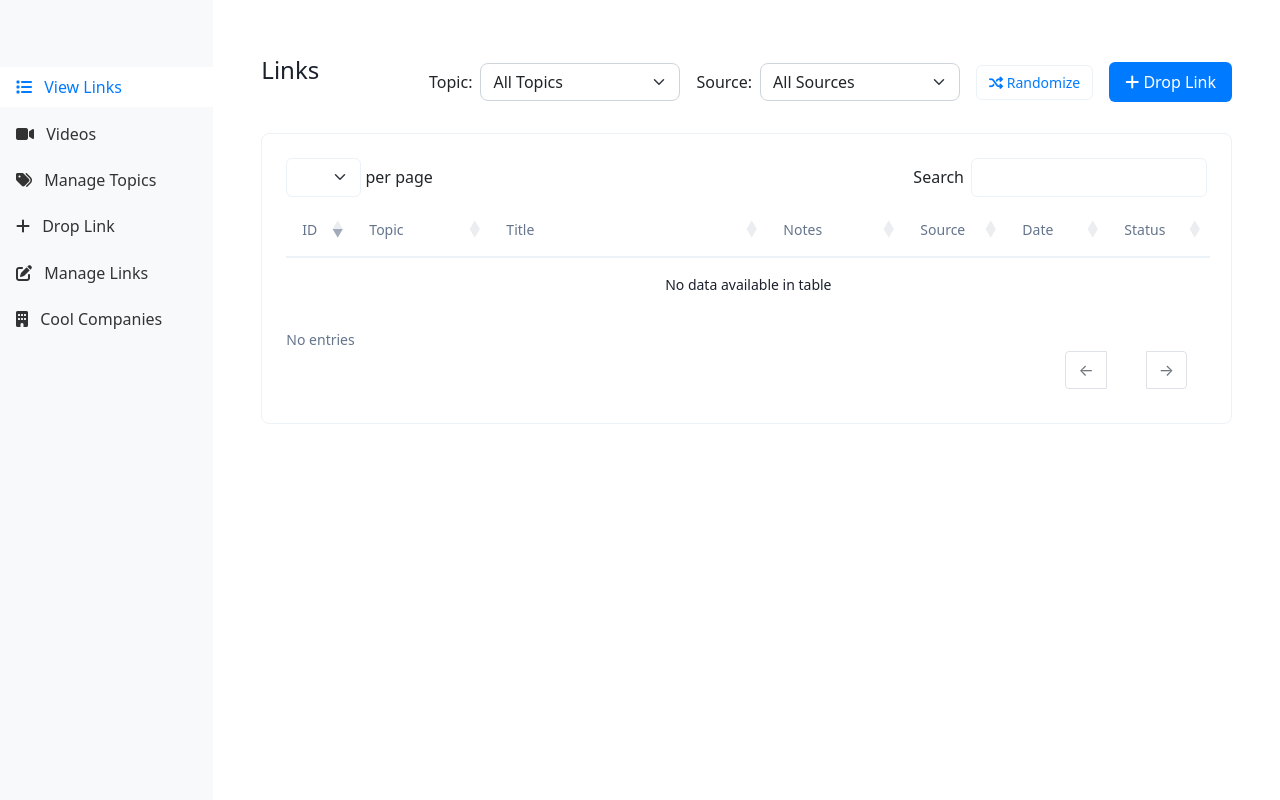
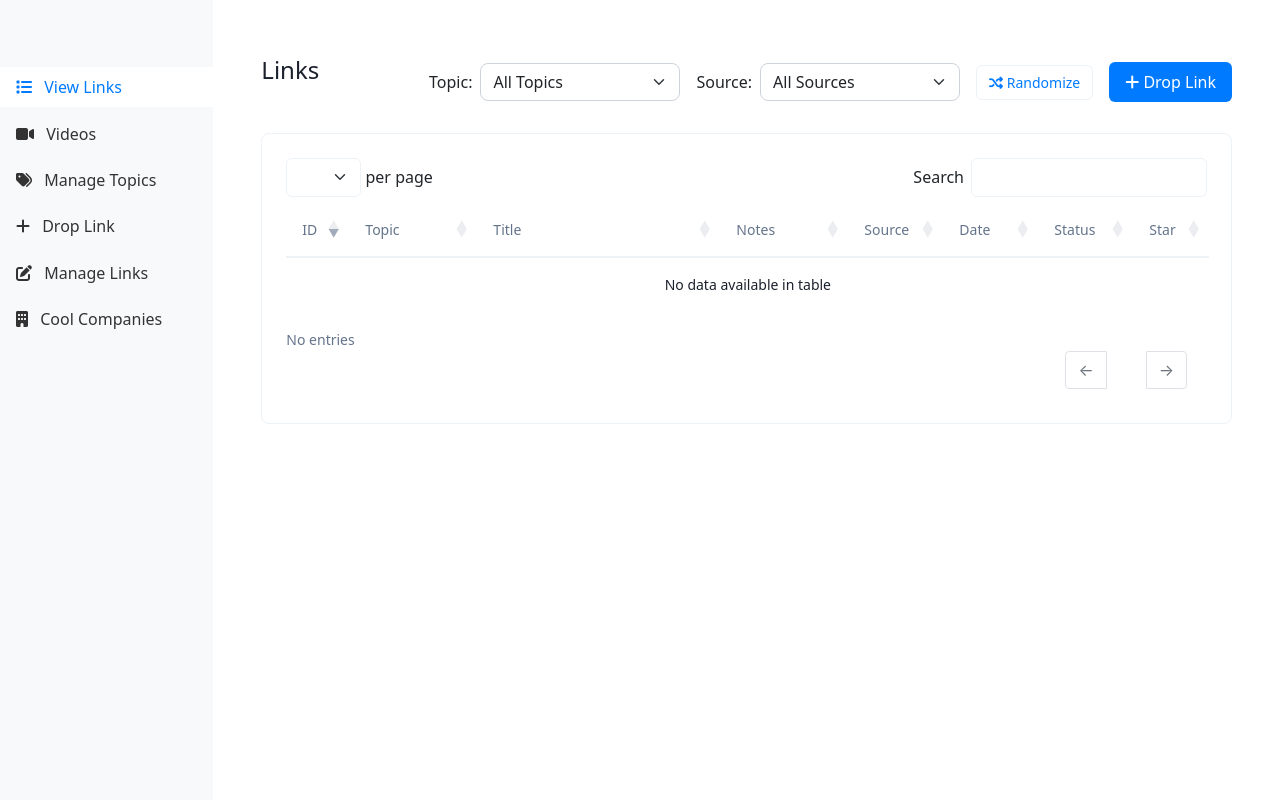
Before and after one commit to ghrjeon/droplinks, a FastAPI app: page /view in a window 1280 px wide. Run offline with FastAPI, Linux system fonts and the light colour scheme; data that the repository does not hold is empty; some libraries are stand-ins or nearby versions.

Commit message:
add stars

```diff
--- a/templates/view.html
+++ b/templates/view.html
@@ -86,11 +86,12 @@
                 <tr>
                     <th style="width: 5%">ID</th>
                     <th style="width: 15%">Topic</th>
-                    <th style="width: 35%">Title</th>
+                    <th style="width: 33%">Title</th>
                     <th style="width: 15%">Notes</th>
                     <th style="width: 10%">Source</th>
                     <th style="width: 10%">Date</th>
                     <th style="width: 10%">Status</th>
+                    <th style="width: 7%">Star</th>
                     <th style="width: 0">Random</th>
                 </tr>
             </thead>
@@ -114,6 +115,16 @@
                             <option value="read-again" {% if link.status == 'read-again' %}selected{% endif %}>Again</option>
                         </select>
                     </td>
+                    <td data-star="{{ link.star }}">
+                        <select style= 'border: none;' class="form-select form-select-sm star-select" data-link-id="{{ link.id }}">
+                            <option value="0" {% if link.star == 0 %}selected{% endif %}>⭐</option>
+                            <option value="1" {% if link.star == 1 %}selected{% endif %}>1</option>
+                            <option value="2" {% if link.star == 2 %}selected{% endif %}>2</option>
+                            <option value="3" {% if link.star == 3 %}selected{% endif %}>3</option>
+                            <option value="4" {% if link.star == 4 %}selected{% endif %}>4</option>
+                            <option value="5" {% if link.star == 5 %}selected{% endif %}>5</option>
+                        </select>
+                    </td>
                     <td>0</td>
                 </tr>
                 {% endfor %}
@@ -131,7 +142,7 @@
             "pageLength": 15,
             "columnDefs": [
                 {
-                    "targets": [6],
+                    "targets": [6, 7],
                     "render": function(data, type, row) {
                         if (type === 'sort') {
                             return $(data).find('option:selected').val();
@@ -140,7 +151,7 @@
                     }
                 },
                 {
-                    "targets": [7],
+                    "targets": [8],
                     "visible": false
                 }
             ],
@@ -205,6 +216,33 @@
             localStorage.setItem('addLinkFormExpanded', 'false');
         });
 
+
+        // Handle star changes
+        $(document).on('change', '.star-select', function() {
+            const linkId = $(this).data('link-id');
+            const newStar = $(this).val();
+            const $td = $(this).closest('td');
+
+            fetch(`/link/star/${linkId}`, {
+                method: 'POST',
+                headers: {
+                    'Content-Type': 'application/json',
+                },
+                body: JSON.stringify({ star: newStar })
+            })
+            .then(response => {
+                if (!response.ok) {
+                    throw new Error('Network response was not ok');
+                }
+                $td.attr('data-star', newStar);
+                table.draw();
+            })
+            .catch(error => {
+                console.error('Error updating star:', error);
+                alert('Failed to update star. Please try again.');
+            });
+        });
+
         // Handle status changes
         $(document).on('change', '.status-select', function() {
             const linkId = $(this).data('link-id');
```
Also changed, not shown: templates/login.html (added, +62 -0 lines).
